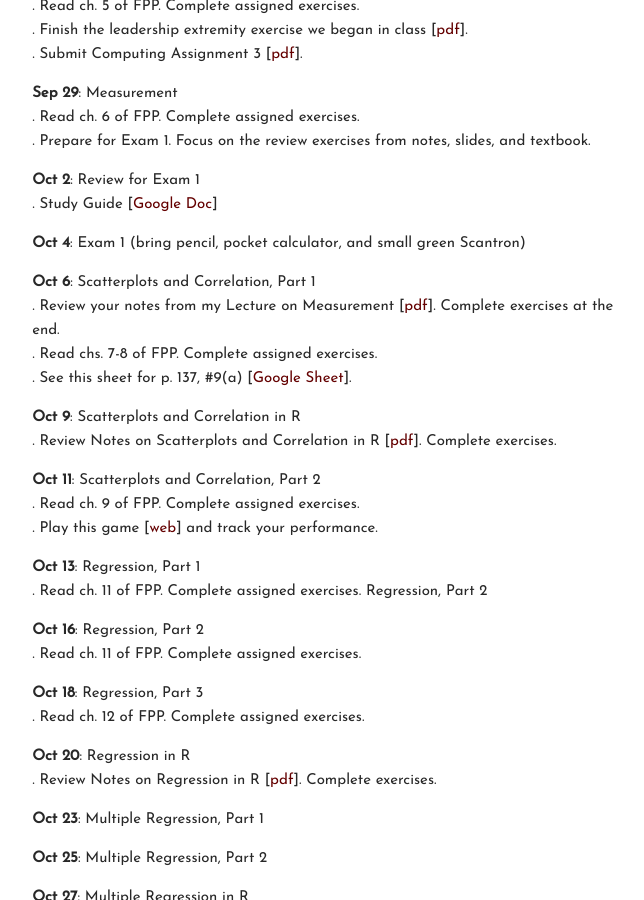
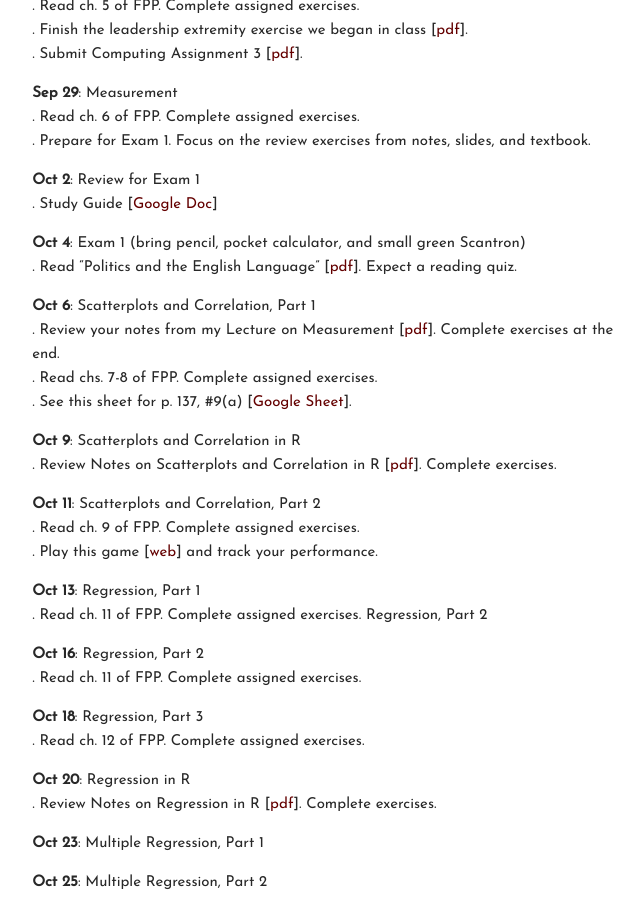
Before and after one commit to carlislerainey/carlislerainey.github.io, a Jekyll site: the page built from teaching/pols-209/index.md, in a window 1280 px wide and 900 px high, scrolled down 1586 px. Shown: the whole window, without its empty margins (430-1074 px from the left). Built offline with Jekyll 4.4.1, drawn with Linux system fonts in a browser that asks for light colours.

Commit message:
update 209

```diff
--- a/teaching/pols-209/index.md
+++ b/teaching/pols-209/index.md
@@ -77,6 +77,7 @@ Tasks (bullets) below the date should be completed before the next class (unless
 . Study Guide [[Google Doc](https://docs.google.com/document/d/19WF7hCjFCnCWdCwYDDisxWmMCUmapI4wJdb-rnOdsuo/edit?usp=sharing)]
 
 **Oct 4**: Exam 1 (bring pencil, pocket calculator, and small green Scantron)
+. Read "Politics and the English Language" [[pdf](https://faculty.washington.edu/rsoder/EDLPS579/HonorsOrwellPoliticsEnglishLanguage.pdf)]. Expect a reading quiz.
 
 **Oct 6**: Scatterplots and Correlation, Part 1
 . Review your notes from my Lecture on Measurement [[pdf](files/measures.pdf)]. Complete exercises at the end.
```
